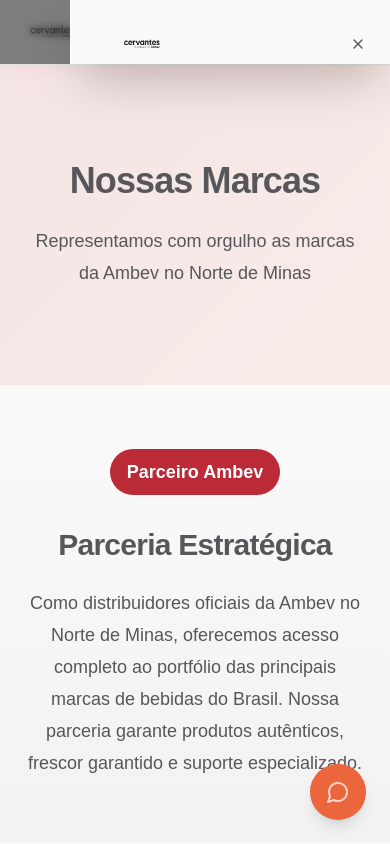
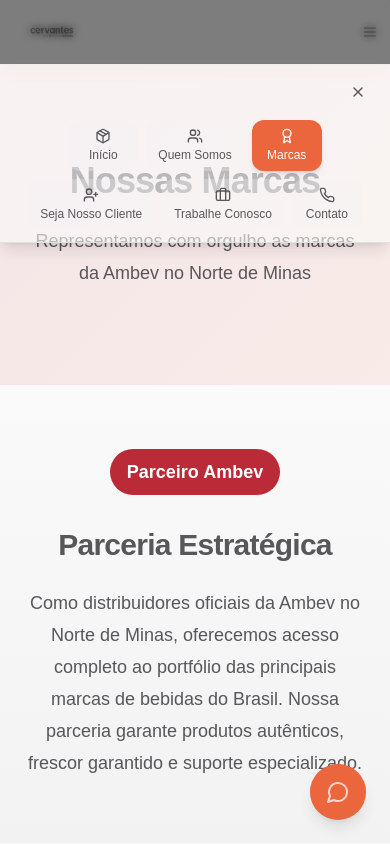
Before and after one commit to NandaLeal/SiteCorportivo, a React (Vite) app: page /marcas in a window 390 px wide. Both pictures are taken after a click on the button "Abrir menu". Shown: the top 844 px of the page. Built offline with nearby package versions, Linux system fonts and the light colour scheme; a web font is replaced by a local one.

Commit message:
Fix: Mobile menu not displaying items

```diff
--- a/src/components/Header.tsx
+++ b/src/components/Header.tsx
@@ -114,7 +114,7 @@ export default function Header() {
         </div>
       </nav>
 
-      {/* Mobile menu - Enhanced with backdrop */}
+      {/* Mobile menu - Horizontal tabs */}
       <div className={cn(
         "lg:hidden",
         mobileMenuOpen ? "fixed inset-0 z-50" : "hidden"
@@ -125,32 +125,24 @@ export default function Header() {
           onClick={() => setMobileMenuOpen(false)}
         />
 
-        {/* Menu Panel */}
-        <div className="fixed inset-y-0 right-0 z-50 w-full max-w-xs sm:max-w-sm overflow-y-auto bg-background shadow-2xl">
-          <div className="p-6">
-            <div className="flex items-center justify-between mb-8">
-              <Link
-                to="/"
-                className="-m-1.5 p-1.5"
-                onClick={() => setMobileMenuOpen(false)}
-              >
-                <div className="h-10 w-24">
-                  <LogoProcessor mobile />
-                </div>
-              </Link>
+        {/* Horizontal Navigation Tabs */}
+        <div className="fixed top-16 left-0 right-0 z-50 bg-background/95 backdrop-blur supports-[backdrop-filter]:bg-background/60 border-b border-border shadow-lg">
+          <div className="px-4 py-3">
+            {/* Close button */}
+            <div className="flex justify-end mb-3">
               <Button
                 variant="ghost"
                 size="sm"
-                className="-m-2.5 rounded-md p-2.5"
+                className="h-8 w-8 p-0"
                 onClick={() => setMobileMenuOpen(false)}
               >
-                <X className="h-5 w-5" aria-hidden="true" />
+                <X className="h-4 w-4" aria-hidden="true" />
                 <span className="sr-only">Fechar menu</span>
               </Button>
             </div>
 
-            {/* Navigation Items */}
-            <nav className="space-y-4">
+            {/* Horizontal Navigation */}
+            <div className="flex flex-wrap gap-2 justify-center">
               {navigation.map((item) => {
                 const Icon = item.icon;
                 const isActive = location.pathname === item.href;
@@ -161,30 +153,17 @@ export default function Header() {
                     to={item.href}
                     onClick={() => setMobileMenuOpen(false)}
                     className={cn(
-                      "flex items-center gap-3 rounded-xl p-3 text-sm font-medium transition-colors",
+                      "flex flex-col items-center gap-1 rounded-lg px-3 py-2 min-w-[70px] text-xs font-medium transition-colors",
                       isActive
-                        ? "bg-primary text-primary-foreground"
-                        : "text-muted-foreground hover:bg-muted hover:text-foreground"
+                        ? "bg-primary text-primary-foreground shadow-md"
+                        : "text-muted-foreground hover:bg-muted hover:text-foreground bg-muted/30"
                     )}
                   >
-                    <Icon className="h-5 w-5" />
-                    {item.name}
+                    <Icon className="h-4 w-4" />
+                    <span className="text-center leading-tight">{item.name}</span>
                   </Link>
                 );
               })}
-            </nav>
-
-            {/* CTA Button */}
-            <div className="mt-8 pt-6 border-t border-border">
-              <Button
-                asChild
-                className="w-full"
-                onClick={() => setMobileMenuOpen(false)}
-              >
-                <Link to="/seja-cliente">
-                  Seja Nosso Cliente
-                </Link>
-              </Button>
             </div>
           </div>
         </div>
```
